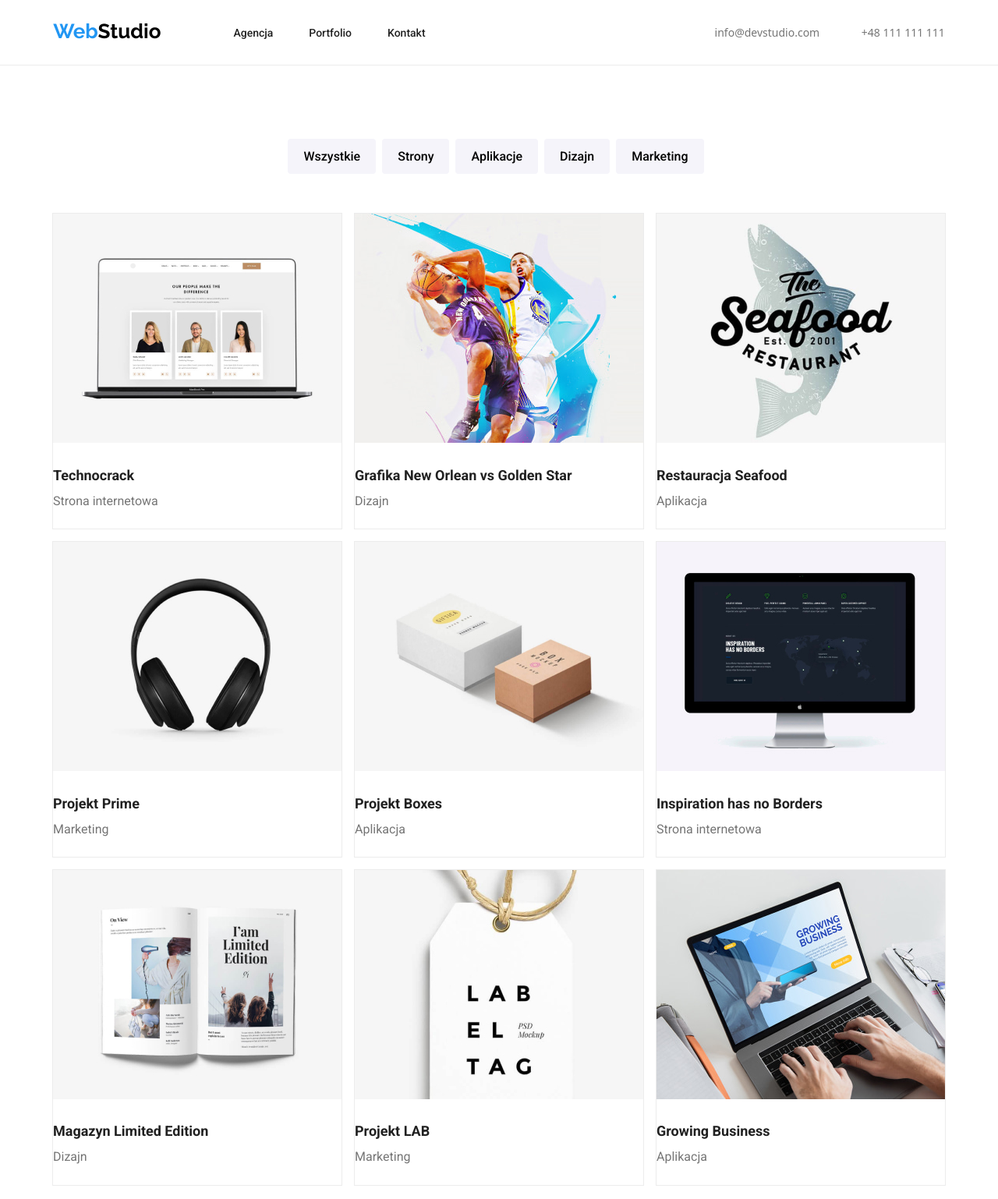
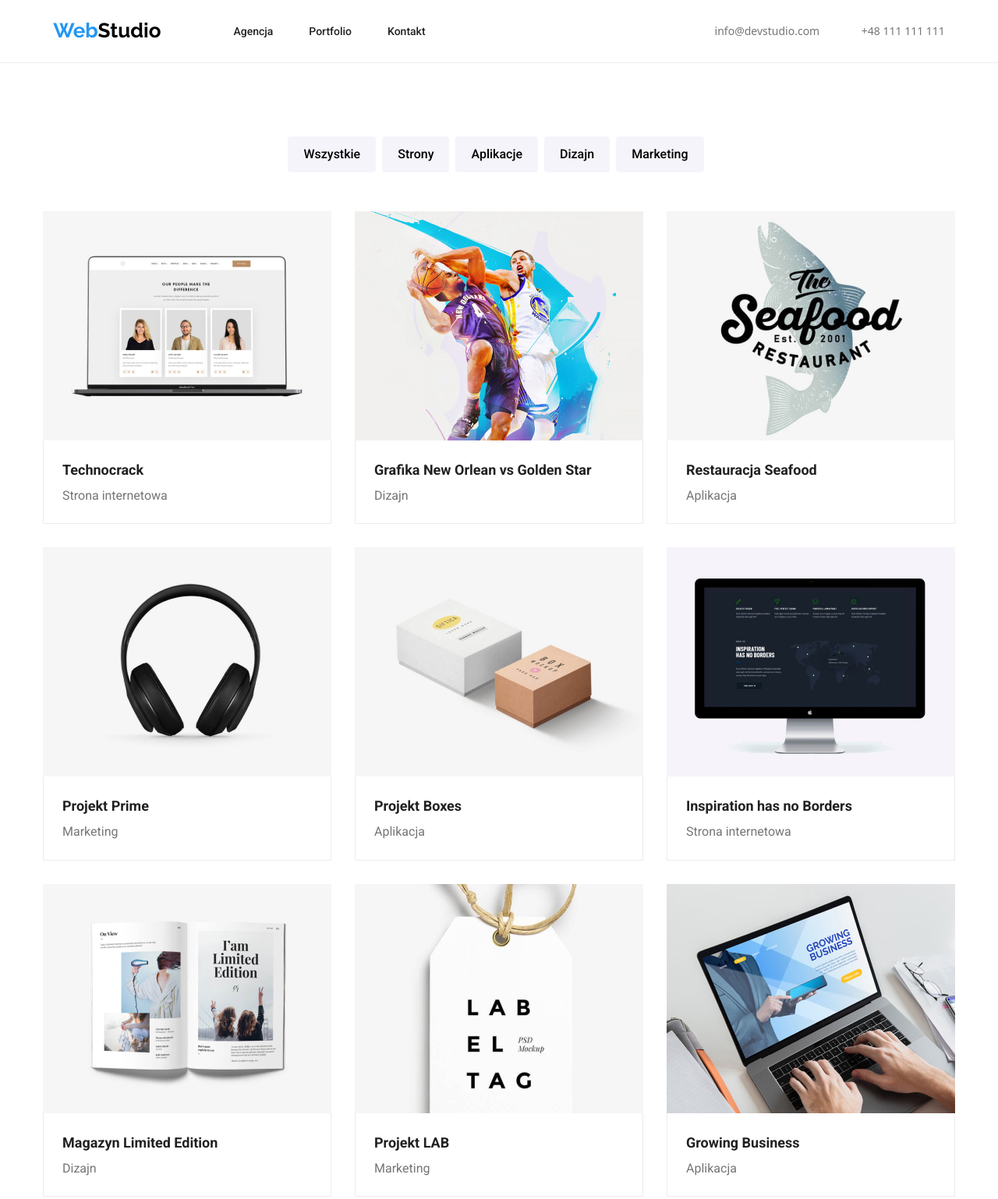
Before and after one commit to Pawel-Dorniak/goit-markup-hw-03, a plain HTML site: page portfolio.html in a window 1280 px wide. Shown: the top 1538 px of the page at 78% size. Drawn offline with nearby package versions, Linux system fonts and the light colour scheme.

Commit message:
corrected css style file

```diff
--- a/css/styles.css
+++ b/css/styles.css
@@ -28,6 +28,10 @@ ul {
     list-style: none;
 }
 
+img {
+    vertical-align: middle;
+}
+
 .container {
     max-width: 1200px;
     width: 100%;
@@ -40,7 +44,8 @@ ul {
     padding-bottom: 94px;
 }
 
-.border {
+.header {
+    padding: 24px 0 25px;
     border-bottom: 1px solid var(--separating-color);
 }
 
@@ -50,17 +55,14 @@ ul {
     align-items: center;
 }
 
-.logo-header {
+.logo {
     display: block;
     font-family: "Raleway", sans-serif;
+    font-weight: 700;
     font-size: 26px;
     text-decoration: none;
     color: var(--backlight-color);
     line-height: 1.2;
-    margin-top: 24px;
-    margin-bottom: 25px;
-    margin-right: 93px;
-    margin-left: 0;
 }
 
 .logo-black {
@@ -71,9 +73,8 @@ ul {
     color: var(--color-white);
 }
 
-.menu-container {
-    margin-top: 32px;
-    margin-bottom: 32px;
+.menu {
+    margin-left: 93px;
 }
 
 .menu-wrapper {
@@ -93,8 +94,6 @@ ul {
 }
 
 .contact-container {
-    margin-top: 32px;
-    margin-bottom: 32px;
     margin-left: 275px;
 }
 
@@ -126,9 +125,8 @@ ul {
     line-height: 1.4;
     color: var(--color-white);
     text-align: center;
-    padding-left: 292px;
-    padding-right: 292px;
-    margin: 0 auto;
+    margin-left: 200px;
+    margin-right: 200px;
 }
 
 .order-button {
@@ -181,6 +179,10 @@ ul {
 }
 
 .services-container{
+    margin-top: -94px;
+}
+
+.sevices-wrapper {
     display: flex;
     justify-content: center;
     align-items: center;
@@ -231,7 +233,6 @@ ul {
 }
 
 .team-border {
-    border: 1px solid var(--separating-color);
     background-color: var(--color-white);
     box-shadow: 1px 1px 4px rgba(0, 0, 0, 0.5);
     padding-bottom: 30px;
@@ -276,14 +277,17 @@ ul {
     display: flex;
     flex-wrap: wrap;
     justify-content: center;
-    gap: 15px;
+    gap: 30px;
     margin-bottom: 94px;
 }
 
-.img-border {
-    border: 1px solid var(--separating-color);
+.description-border {
+    border: none;
+    border-left: 1px solid var(--separating-color);
+    border-right: 1px solid var(--separating-color);
+    border-bottom: 1px solid var(--separating-color);
     background-color: var(--color-white);
-    padding-bottom: 20px;
+    padding: 20px 24px;
 }
 
 .photo-headers {
@@ -292,7 +296,6 @@ ul {
     font-weight: 700;
     line-height: 2;
     color: var(--primary-text-color);
-    margin-top: 20px;
 }
 
 .photo-category {
@@ -302,7 +305,6 @@ ul {
     line-height: 1.9;
     color: var(--secondary-text-color);
 }
-
 
 .footer {
     background-color: var(--secondary-background-color);
@@ -337,7 +339,7 @@ ul {
     color: var(--secondary-text-color);
     text-decoration: none;
     font-size: 14px;
-    font-weight: 500;
+    font-weight: 400;
     font-style: normal;
     line-height: 1.7;
     padding-top: 9px;
--- a/portfolio.html
+++ b/portfolio.html
@@ -22,14 +22,13 @@
     </head>
 
     <body>
-        <header class="border">
-            <div class="container">
-                <section class="header-container">
-                    <a class="logo-header" href="./index.html">
+        <header class="header">
+            <div class="container header-container">
+                <a class="logo" href="./index.html">
                     Web<span class="logo-black">Studio</span>
                 </a>
 
-                    <nav class="menu-container">
+                <nav class="menu">
                     <ul>
                         <li>
                             <a class="menu-wrapper" href="#">Agencja</a>
@@ -46,17 +45,13 @@
                 </nav>
 
                 <div class="contact-container">
-                        <a
-                            class="contact-wrapper"
-                            href="mailto:info@devstudio.com"
-                        >
+                    <a class="contact-wrapper" href="mailto:info@devstudio.com">
                         info@devstudio.com
                     </a>
                     <a class="contact-wrapper" href="tel:+48111111111">
                         +48 111 111 111
                     </a>
                 </div>
-                </section>
             </div>
         </header>
 
@@ -90,20 +85,16 @@
                             </button>
                         </li>
                     </ul>
-                </div>
-            </section>
-            <div class="container">
-                <section>
                     <ul class="projects-container">
                         <li>
-                            <figure class="img-border">
+                            <figure>
                                 <img
                                     src="./images/technocrack.jpg"
                                     width="370"
                                     height="294"
                                     alt="Laptop z otwartą stroną Technocrack"
                                 />
-                                <figcaption>
+                                <figcaption class="description-border">
                                     <h3 class="photo-headers">Technocrack</h3>
                                     <span class="photo-category"
                                         >Strona internetowa</span
@@ -111,15 +102,15 @@
                                 </figcaption>
                             </figure>
                         </li>
-                        <li class="item">
-                            <figure class="img-border">
+                        <li>
+                            <figure>
                                 <img
                                     src="./images/new_orlean_vs_golden_star.jpg"
                                     width="370"
                                     height="294"
                                     alt="Zawodnik drużyny New Orlean walczący o piłkę z zawodnikiem drużyny Golden Star"
                                 />
-                                <figcaption>
+                                <figcaption class="description-border">
                                     <h3 class="photo-headers">
                                         Grafika New Orlean vs Golden Star
                                     </h3>
@@ -127,15 +118,15 @@
                                 </figcaption>
                             </figure>
                         </li>
-                        <li class="item">
-                            <figure class="img-border">
+                        <li>
+                            <figure>
                                 <img
                                     src="./images/restauracja_seafood.jpg"
                                     width="370"
                                     height="294"
                                     alt="Logo Restauracji Seafood"
                                 />
-                                <figcaption>
+                                <figcaption class="description-border">
                                     <h3 class="photo-headers">
                                         Restauracja Seafood
                                     </h3>
@@ -145,15 +136,15 @@
                                 </figcaption>
                             </figure>
                         </li>
-                        <li class="item">
-                            <figure class="img-border">
+                        <li>
+                            <figure>
                                 <img
                                     src="./images/projekt_prime.jpg"
                                     width="370"
                                     height="294"
                                     alt="Czarne słuchawki nauszne"
                                 />
-                                <figcaption>
+                                <figcaption class="description-border">
                                     <h3 class="photo-headers">Projekt Prime</h3>
                                     <span class="photo-category"
                                         >Marketing</span
@@ -161,15 +152,15 @@
                                 </figcaption>
                             </figure>
                         </li>
-                        <li class="item">
-                            <figure class="img-border">
+                        <li>
+                            <figure>
                                 <img
                                     src="./images/projekt_boxes.jpg"
                                     width="370"
                                     height="294"
                                     alt="Dwa boxy, jeden biały i drugi brązowy"
                                 />
-                                <figcaption>
+                                <figcaption class="description-border">
                                     <h3 class="photo-headers">Projekt Boxes</h3>
                                     <span class="photo-category"
                                         >Aplikacja</span
@@ -177,15 +168,15 @@
                                 </figcaption>
                             </figure>
                         </li>
-                        <li class="item">
-                            <figure class="img-border">
+                        <li>
+                            <figure>
                                 <img
                                     src="./images/inspiration_has_no_borders.jpg"
                                     width="370"
                                     height="294"
                                     alt="Monitor firmy apple z otwartą stroną intenetową"
                                 />
-                                <figcaption>
+                                <figcaption class="description-border">
                                     <h3 class="photo-headers">
                                         Inspiration has no Borders
                                     </h3>
@@ -195,15 +186,15 @@
                                 </figcaption>
                             </figure>
                         </li>
-                        <li class="item">
-                            <figure class="img-border">
+                        <li>
+                            <figure>
                                 <img
                                     src="./images/magazyn_limited_edition.jpg"
                                     width="370"
                                     height="294"
                                     alt="Otwarta gazeta"
                                 />
-                                <figcaption>
+                                <figcaption class="description-border">
                                     <h3 class="photo-headers">
                                         Magazyn Limited Edition
                                     </h3>
@@ -211,15 +202,15 @@
                                 </figcaption>
                             </figure>
                         </li>
-                        <li class="item">
-                            <figure class="img-border">
+                        <li>
+                            <figure>
                                 <img
                                     src="./images/projekt_lab.jpg"
                                     width="370"
                                     height="294"
                                     alt="Etykieta Projekt LAB"
                                 />
-                                <figcaption>
+                                <figcaption class="description-border">
                                     <h3 class="photo-headers">Projekt LAB</h3>
                                     <span class="photo-category"
                                         >Marketing</span
@@ -227,15 +218,15 @@
                                 </figcaption>
                             </figure>
                         </li>
-                        <li class="item">
-                            <figure class="img-border">
+                        <li>
+                            <figure>
                                 <img
                                     src="./images/growing_business.jpg"
                                     width="370"
                                     height="294"
                                     alt="Laptop z otwartą aplikacją Growing Business"
                                 />
-                                <figcaption>
+                                <figcaption class="description-border">
                                     <h3 class="photo-headers">
                                         Growing Business
                                     </h3>
@@ -246,13 +237,13 @@
                             </figure>
                         </li>
                     </ul>
+                </div>
             </section>
-            </div>
         </main>
 
         <footer class="footer">
             <div class="container">
-                <a class="logo-footer" href="index.html">
+                <a class="logo" href="index.html">
                     Web<span class="logo-white">Studio</span>
                 </a>
                 <address class="address">
```
Also changed, not shown: index.html (+8 -13 lines). Lines whose indentation alone changed are shown as unchanged.
